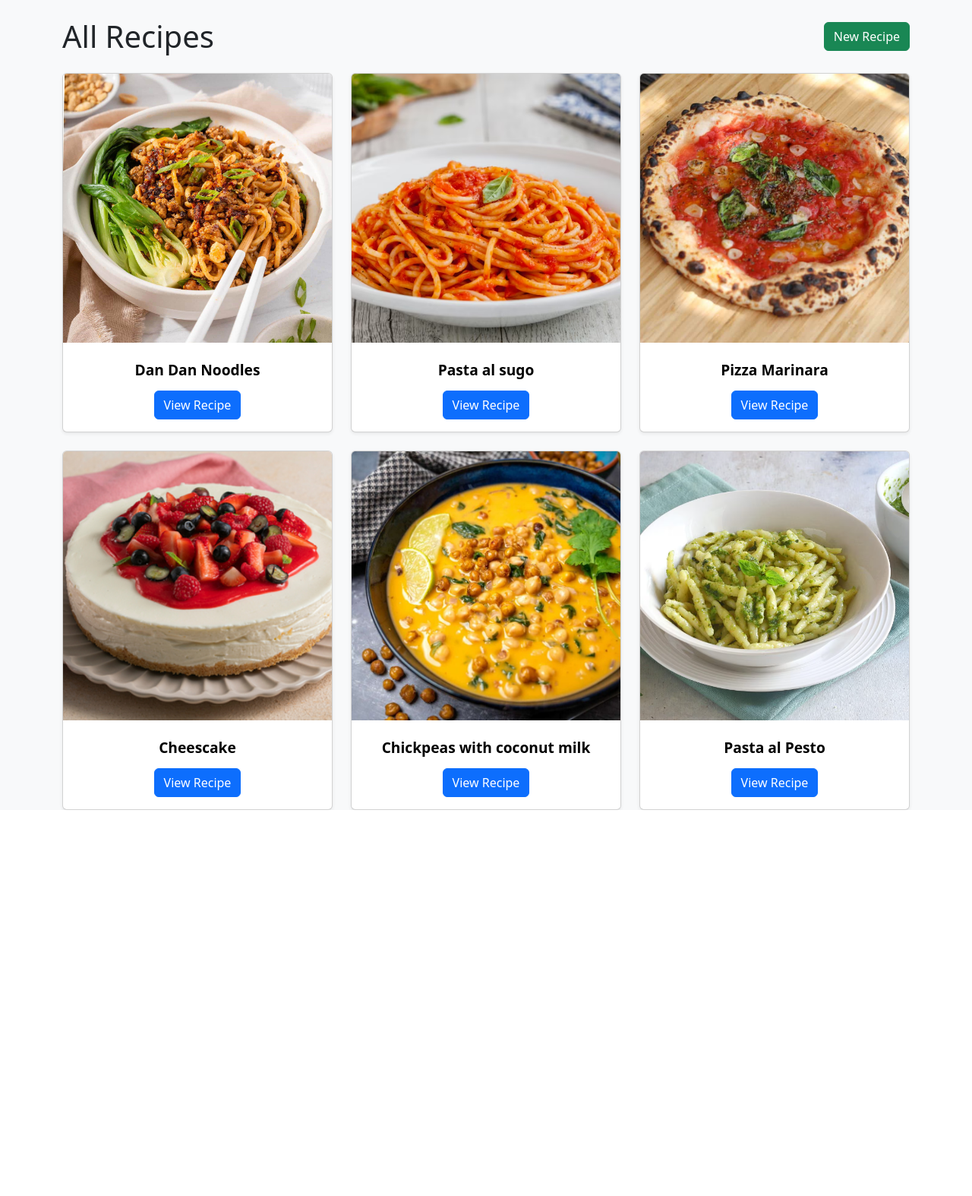
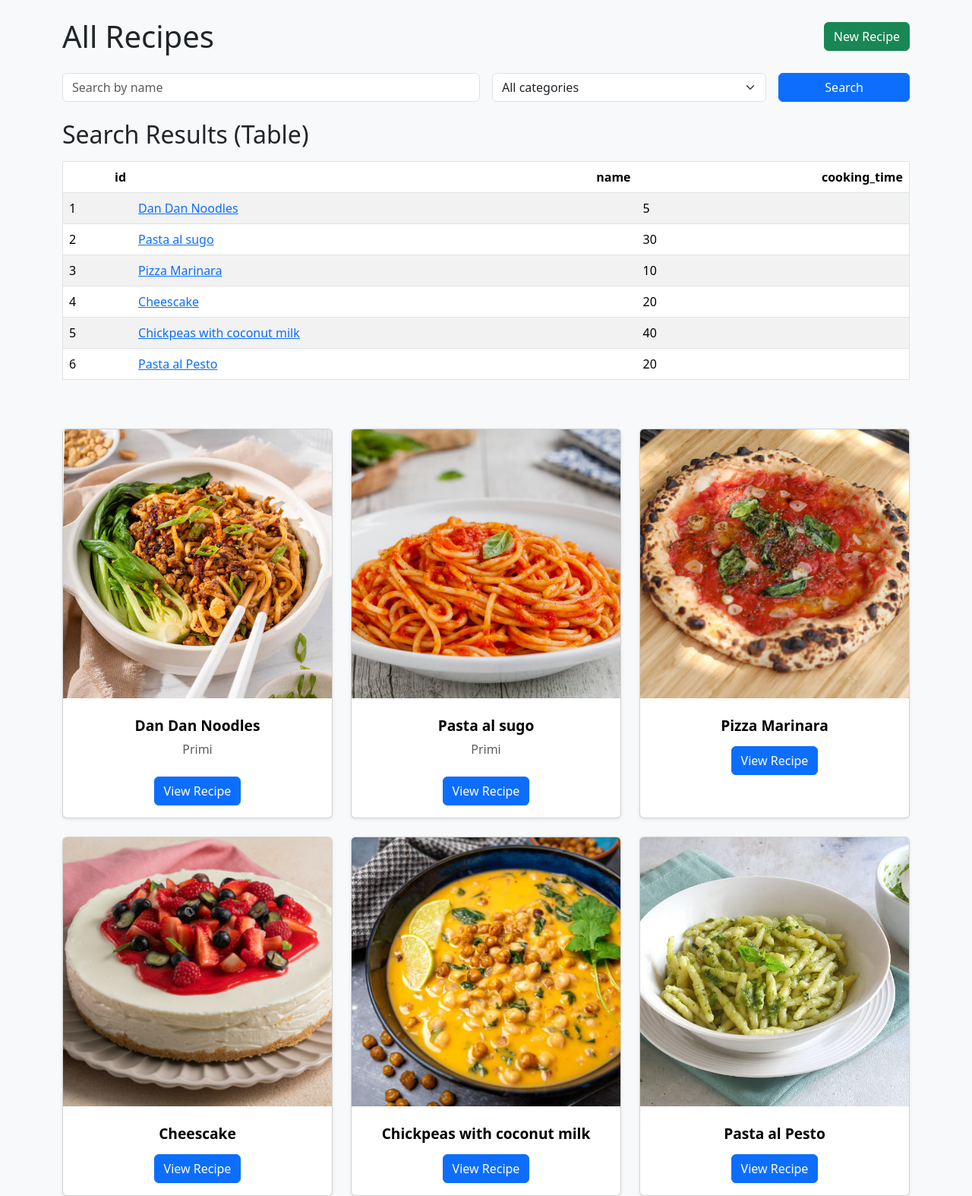
Before and after one commit to ghostmaruko/Recipe_App, a Django app: page /recipes/ in a window 1280 px wide. Shown: the part 56-1630 px from the top of the page at 76% size. Before the commit the page ends 1122 px from the top, so only its background shows below. Run offline with Django 5.2, Linux system fonts and the light colour scheme; a user stored in the database is signed in; data comes from the database, SQL or seed files in the repository; both versions use the stored data as it was after the commit; some libraries are stand-ins or nearby versions.

Commit message:
Aggiunta overview ricette: tabella Pandas con link, grafico categorie e cards ricette

```diff
--- a/src/recipe_project/settings.py
+++ b/src/recipe_project/settings.py
@@ -37,6 +37,7 @@ INSTALLED_APPS = [
     'django.contrib.sessions',
     'django.contrib.messages',
     'django.contrib.staticfiles',
+    'widget_tweaks',
 
     # recipe-related apps
     'recipes',
--- a/src/recipes/forms.py
+++ b/src/recipes/forms.py
@@ -1,14 +1,38 @@
 from django import forms
 from .models import Recipe
 
+# Form per creare o modificare le ricette
 class RecipeForm(forms.ModelForm):
     class Meta:
         model = Recipe
         fields = "__all__"
         widgets = {
-            "title": forms.TextInput(attrs={"class": "form-control"}),
+            "name": forms.TextInput(attrs={"class": "form-control"}),
             "description": forms.Textarea(attrs={"class": "form-control", "rows": 3}),
             "ingredients": forms.Textarea(attrs={"class": "form-control", "rows": 3}),
             "cooking_time": forms.NumberInput(attrs={"class": "form-control"}),
             "image": forms.ClearableFileInput(attrs={"class": "form-control"}),
         }
+
+# Form per la ricerca delle ricette
+CATEGORY_CHOICES = [
+    ('', 'All'),
+    ('antipasti', 'Antipasti'),
+    ('primi', 'Primi'),
+    ('secondi', 'Secondi'),
+    ('contorni', 'Contorni'),
+    ('dolci', 'Dolci'),
+]
+
+class RecipeSearchForm(forms.Form):
+    recipe_name = forms.CharField(
+        required=False,
+        label="Recipe name",
+        widget=forms.TextInput(attrs={"placeholder": "Search by name"})
+    )
+
+    category = forms.ChoiceField(
+        required=False,
+        choices=[("", "All categories")] + Recipe.CATEGORY_CHOICES,
+        label="Category"
+    )
--- a/src/recipes/models.py
+++ b/src/recipes/models.py
@@ -1,12 +1,28 @@
 from django.db import models
 from django.urls import reverse
+from django.utils import timezone
 
 class Recipe(models.Model):
+
+    CATEGORY_CHOICES = [
+        ('antipasti', 'Antipasti'),
+        ('primi', 'Primi'),
+        ('secondi', 'Secondi'),
+        ('contorni', 'Contorni'),
+        ('dolci', 'Dolci'),
+    ]
+
     name = models.CharField(max_length=120)
     description = models.TextField()
     ingredients = models.TextField()
-    cooking_time = models.PositiveIntegerField(help_text="in minutes")
+    cooking_time = models.PositiveIntegerField(help_text="In minutes")
+    category = models.CharField(
+        max_length=20,
+        choices=CATEGORY_CHOICES,
+        blank=True
+    )
     image = models.ImageField(upload_to='recipes/', blank=True, null=True)
+    created_at = models.DateTimeField(default=timezone.now)
 
     def __str__(self):
         return self.name
@@ -16,8 +32,7 @@ class Recipe(models.Model):
             return "Easy"
         elif self.cooking_time < 30:
             return "Medium"
-        else:
-            return "Hard"
+        return "Hard"
 
     def get_absolute_url(self):
         return reverse('recipes:detail', kwargs={'pk': self.pk})
--- a/src/recipes/templates/recipes/recipes_list.html
+++ b/src/recipes/templates/recipes/recipes_list.html
@@ -1,4 +1,5 @@
-{% extends "recipes/base.html" %} {% block content %}
+{% extends "recipes/base.html" %} {% load widget_tweaks %} {% block content %}
+
 <div class="d-flex justify-content-between align-items-center mb-4">
   <h1 class="mb-0">All Recipes</h1>
   {% if user.is_authenticated %}
@@ -6,6 +7,31 @@
   {% endif %}
 </div>
 
+<!-- Search Bar -->
+<div class="mb-4">
+  <form method="get" class="row g-3">
+    <div class="col-md-6">{{ form.recipe_name|add_class:"form-control" }}</div>
+
+    <div class="col-md-4">{{ form.category|add_class:"form-select" }}</div>
+
+    <div class="col-md-2">
+      <button type="submit" class="btn btn-primary w-100">Search</button>
+    </div>
+  </form>
+</div>
+
+<!-- Search Results Table (pandas) -->
+{% if table %}
+<div class="mb-5">
+  <h2 class="mb-3">Search Results (Table)</h2>
+  <div class="table-responsive">
+    {{ table|safe }}
+  </div>
+</div>
+{% endif %}
+
+
+<!-- Lista ricette -->
 <div class="row row-cols-1 row-cols-md-3 g-4">
   {% for recipe in recipes %}
   <div class="col">
@@ -24,15 +50,19 @@
 
       <div class="card-body text-center">
         <h5 class="card-title mt-2">{{ recipe.name }}</h5>
+        {% if recipe.category %}
+        <p class="text-muted">{{ recipe.get_category_display }}</p>
+        {% endif %}
         <a
           href="{% url 'recipes:detail' recipe.pk %}"
           class="btn btn-primary mt-2"
+          >View Recipe</a
         >
-          View Recipe
-        </a>
       </div>
     </div>
   </div>
+  {% empty %}
+  <p>No recipes found.</p>
   {% endfor %}
 </div>
 {% endblock %}
--- a/src/recipes/views.py
+++ b/src/recipes/views.py
@@ -2,9 +2,15 @@ from django.shortcuts import render, get_object_or_404, redirect
 from django.contrib.auth import authenticate, login, logout
 from django.contrib.auth.forms import AuthenticationForm
 from django.contrib.auth.decorators import login_required
+from django.urls import reverse
+from django.db.models import Count
+import os
 
 from .models import Recipe
-from .forms import RecipeForm
+from .forms import RecipeForm, RecipeSearchForm
+
+import pandas as pd
+import matplotlib.pyplot as plt
 
 # Homepage
 def home(request):
@@ -14,8 +20,61 @@ def home(request):
 # Lista ricette (overview) - protetta
 @login_required
 def recipes_list(request):
+    form = RecipeSearchForm(request.GET or None)
     recipes = Recipe.objects.all()
-    return render(request, 'recipes/recipes_list.html', {'recipes': recipes})
+
+    if form.is_valid():
+        name = form.cleaned_data.get("recipe_name")
+        category = form.cleaned_data.get("category")
+
+        if name:
+            recipes = recipes.filter(name__icontains=name)
+        if category:
+            recipes = recipes.filter(category=category)
+
+    # ===== PANDAS TABLE =====
+    recipes_qs = recipes.values("id", "name", "cooking_time")
+    df = pd.DataFrame.from_records(recipes_qs)
+
+    if not df.empty:
+        # rendiamo il nome cliccabile
+        df["name"] = df.apply(
+            lambda row: f'<a href="{reverse("recipes:detail", args=[row["id"]])}">{row["name"]}</a>',
+            axis=1
+        )
+
+    table = df.to_html(
+        classes="table table-striped table-hover",
+        index=False,
+        escape=False
+    )
+
+    # ===== BAR CHART =====
+    category_counts = recipes.values("category").annotate(count=Count("id"))
+    df_cat = pd.DataFrame.from_records(category_counts)
+
+    if not df_cat.empty:
+        # percorso static sicuro
+        static_dir = os.path.join(os.path.dirname(__file__), 'static', 'recipes')
+        os.makedirs(static_dir, exist_ok=True)
+        chart_path = os.path.join(static_dir, 'category_bar.png')
+
+        plt.figure()
+        plt.bar(df_cat["category"], df_cat["count"])
+        plt.xlabel("Category")
+        plt.ylabel("Number of Recipes")
+        plt.title("Recipes per Category")
+        plt.tight_layout()
+        plt.savefig(chart_path)
+        plt.close()
+
+    context = {
+        "form": form,
+        "recipes": recipes,
+        "table": table,
+    }
+
+    return render(request, "recipes/recipes_list.html", context)
 
 
 # Dettaglio ricetta - protetta
@@ -41,16 +100,15 @@ def recipe_create(request):
 # Update recipe - protetta
 @login_required
 def recipe_update(request, pk):
-    recipe = Recipe.objects.get(pk=pk)
+    recipe = get_object_or_404(Recipe, pk=pk)
     if request.method == 'POST':
-        form = RecipeForm(request.POST, request.FILES, instance=recipe)  # <-- aggiunto request.FILES
+        form = RecipeForm(request.POST, request.FILES, instance=recipe)
         if form.is_valid():
             form.save()
             return redirect('recipes:detail', pk=recipe.pk)
     else:
         form = RecipeForm(instance=recipe)
     return render(request, 'recipes/recipe_form.html', {'form': form})
-
 
 
 # Delete recipe - protetta
@@ -89,9 +147,32 @@ def login_view(request):
 # Logout view
 def logout_view(request):
     logout(request)
-    return redirect('recipes:logout_success')  # namespace corretto!
+    return redirect('recipes:logout_success')
 
 
 # Logout success page
 def logout_success(request):
     return render(request, 'auth/success.html')
+
+
+# Recipe search view (opzionale)
+@login_required
+def recipe_search(request):
+    form = RecipeSearchForm(request.GET or None)
+    recipes = Recipe.objects.all()
+
+    if form.is_valid():
+        name = form.cleaned_data.get('recipe_name')
+        category = form.cleaned_data.get('category')
+
+        if name:
+            recipes = recipes.filter(name__icontains=name)
+        if category:
+            recipes = recipes.filter(category=category)
+
+    context = {
+        'form': form,
+        'recipes': recipes
+    }
+
+    return render(request, 'recipes/search.html', context)
```
Also changed, not shown: src/recipes/templates/recipes/search.html (added, +33 -0 lines), src/db.sqlite3, src/recipes/migrations/0004_recipe_category.py (added), src/recipes/migrations/0005_recipe_created_at_alter_recipe_cooking_time.py (added), src/recipes/pasta_pesto.png (deleted), src/recipes/static/recipes/category_bar.png (added), src/static/recipes/category_bar.png (added).
